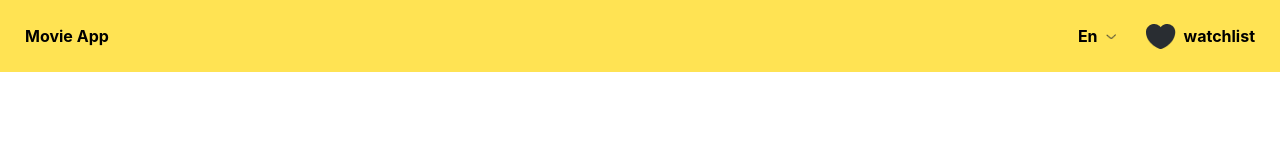
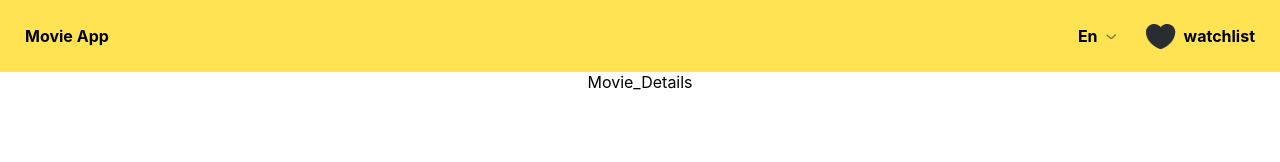
Before and after one commit to ayaAbdelaziz26/Movie-App, a React (Create React App) app: page /movie/1 in a window 1280 px wide. Shown: the top 162 px of the page. Built offline with nearby package versions, Linux system fonts and the light colour scheme.

Commit message:
creating movie details

```diff
--- a/src/App.js
+++ b/src/App.js
@@ -2,6 +2,7 @@ import './App.css';
 import Navbar from './Components/Navbar/Navbar';
 import { BrowserRouter as Router, Routes, Route } from 'react-router-dom';
 import { Suspense, lazy } from 'react';
+import Movie_Details from './Pages/Movie-Details/Movie-Details';
 
 const Home = lazy(() => import('./Pages/Home/Home'));
 
@@ -13,6 +14,7 @@ function App() {
         <Suspense fallback={<div style={{padding:'20px'}}>Loading...</div>}>
           <Routes>
             <Route path="/" element={<Home />} />
+            <Route path="/movie/:id" element={<Movie_Details />} />
           </Routes>
         </Suspense>
       </div>
--- a/src/Components/List/List.jsx
+++ b/src/Components/List/List.jsx
@@ -1,22 +1,25 @@
 import React, { useEffect, useState } from 'react';
+import { Link } from 'react-router-dom'; // ✅ Add this
 import axiosInstance from '../../axiosInstance';
 import './list.css';
-import empty_heart from '../../assets/empty-heart.png'
+import empty_heart from '../../assets/empty-heart.png';
+
 const List = () => {
   const [movies, setMovies] = useState([]);
 
   useEffect(() => {
-    axiosInstance.get('/movie/now_playing', {
+    axiosInstance
+      .get('/movie/now_playing', {
         params: {
           language: 'en-US',
           region: 'US',
         },
       })
-      .then(res => {
+      .then((res) => {
         setMovies(res.data.results);
         console.log('success');
       })
-      .catch(err => {
+      .catch((err) => {
         console.error('Failed to fetch movies:', err);
       });
   }, []);
@@ -26,7 +29,8 @@ const List = () => {
       <h2>Now Playing</h2>
       <div className="list-grid">
         {movies.map((movie) => (
-          <div className="movie-card" key={movie.id}>
+          <Link to={`/movie/${movie.id}`} key={movie.id} className="movie-card-link">
+            <div className="movie-card">
               <div className="poster-wrapper">
                 <img
                   src={`https://image.tmdb.org/t/p/w500${movie.poster_path}`}
@@ -37,8 +41,7 @@ const List = () => {
               </div>
               <div className="movie-info">
                 <p className="movie-title">{movie.original_title}</p>
-
-              <div className='movie-date-wish'>
+                <div className="movie-date-wish">
                   <p className="movie-date">
                     {new Date(movie.release_date).toLocaleDateString('en-US', {
                       month: 'short',
@@ -46,11 +49,11 @@ const List = () => {
                       year: 'numeric',
                     })}
                   </p>
-
-              <img src={empty_heart} alt="" />
+                  <img src={empty_heart} alt="wishlist icon" />
                 </div>
               </div>
             </div>
+          </Link>
         ))}
       </div>
     </div>
--- /dev/null
+++ b/src/Pages/Movie-Details/Movie-Details.jsx
@@ -0,0 +1,9 @@
+import React from 'react'
+
+const Movie_Details = () => {
+  return (
+    <div>Movie_Details</div>
+  )
+}
+
+export default Movie_Details
```
Lines whose indentation alone changed are shown as unchanged.
